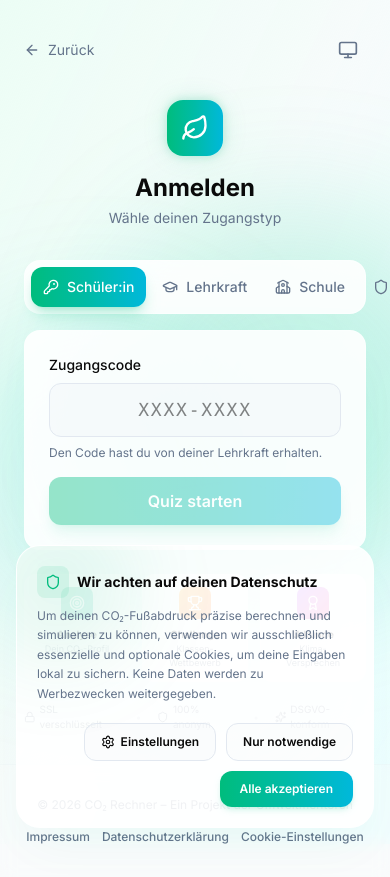
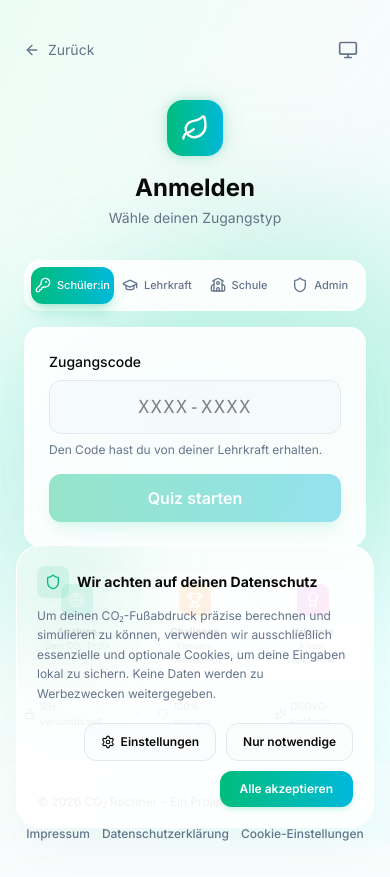
Before and after one commit to noackjona-hash/Co2RechnerUmweltmentoren, a Next.js app: page /login in a window 390 px wide. Built offline with nearby package versions, Linux system fonts and the light colour scheme.

Commit message:
Fix login container width and tab spacing for 4 tabs

```diff
--- a/src/app/login/login-client.tsx
+++ b/src/app/login/login-client.tsx
@@ -104,7 +104,7 @@ export default function LoginClient() {
         <div className="absolute top-2/3 left-1/3 w-48 h-48 bg-cyan-300/10 dark:bg-cyan-400/5 rounded-full blur-3xl animate-pulse-slow" />
       </div>
 
-      <div className="w-full max-w-md px-6 py-8 flex-1 flex flex-col justify-center">
+      <div className="w-full max-w-[520px] px-6 py-8 flex-1 flex flex-col justify-center">
         {/* Header */}
         <div className="flex items-center justify-between mb-8">
           <Link href="/" className="flex items-center gap-2 text-muted-foreground hover:text-foreground transition-colors">
@@ -131,7 +131,7 @@ export default function LoginClient() {
             <button
               key={tab.key}
               onClick={() => { setActiveTab(tab.key); setError(''); }}
-              className={`flex-1 flex items-center justify-center gap-2 py-2.5 px-3 rounded-xl text-sm font-medium transition-all duration-300 ${
+              className={`flex-1 flex items-center justify-center gap-1.5 sm:gap-2 py-2.5 px-1 sm:px-3 rounded-xl text-[11px] sm:text-sm font-medium transition-all duration-300 ${
                 activeTab === tab.key
                   ? 'gradient-primary text-white shadow-lg shadow-emerald-500/25'
                   : 'text-muted-foreground hover:text-foreground hover:bg-muted/50'
```
